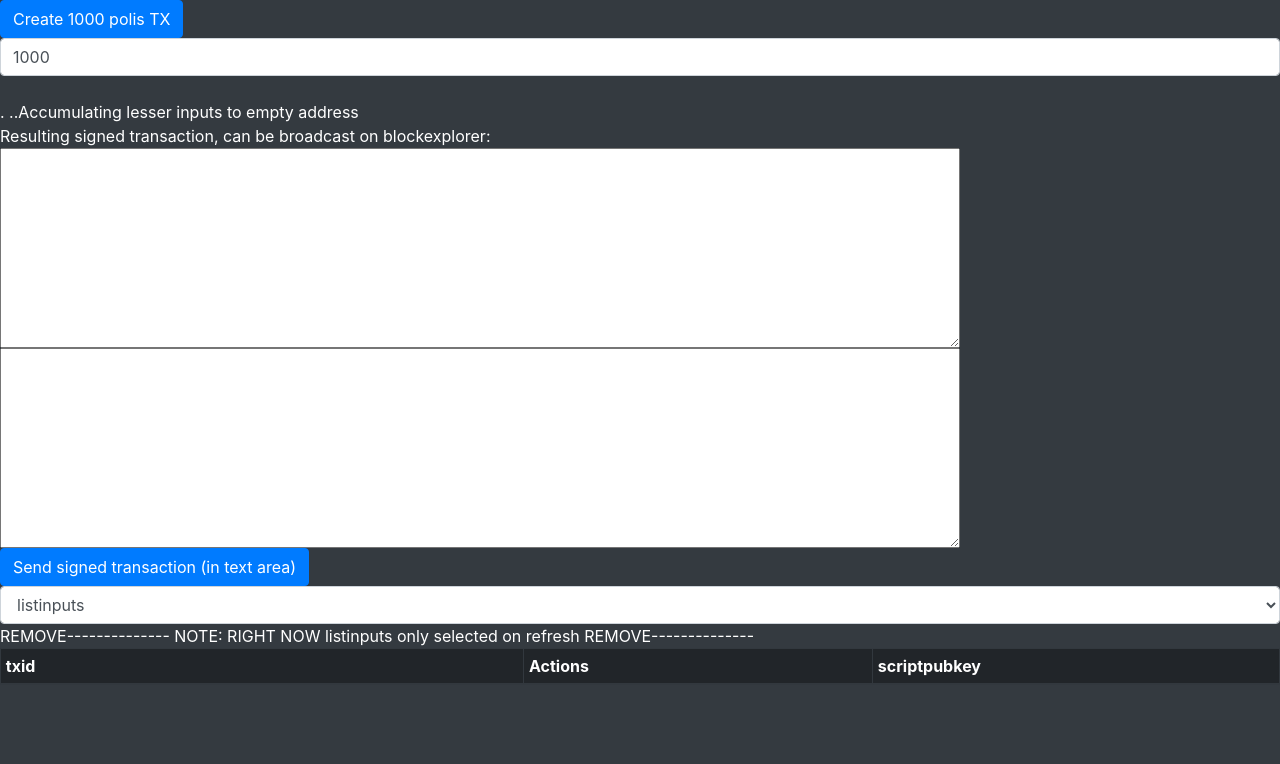
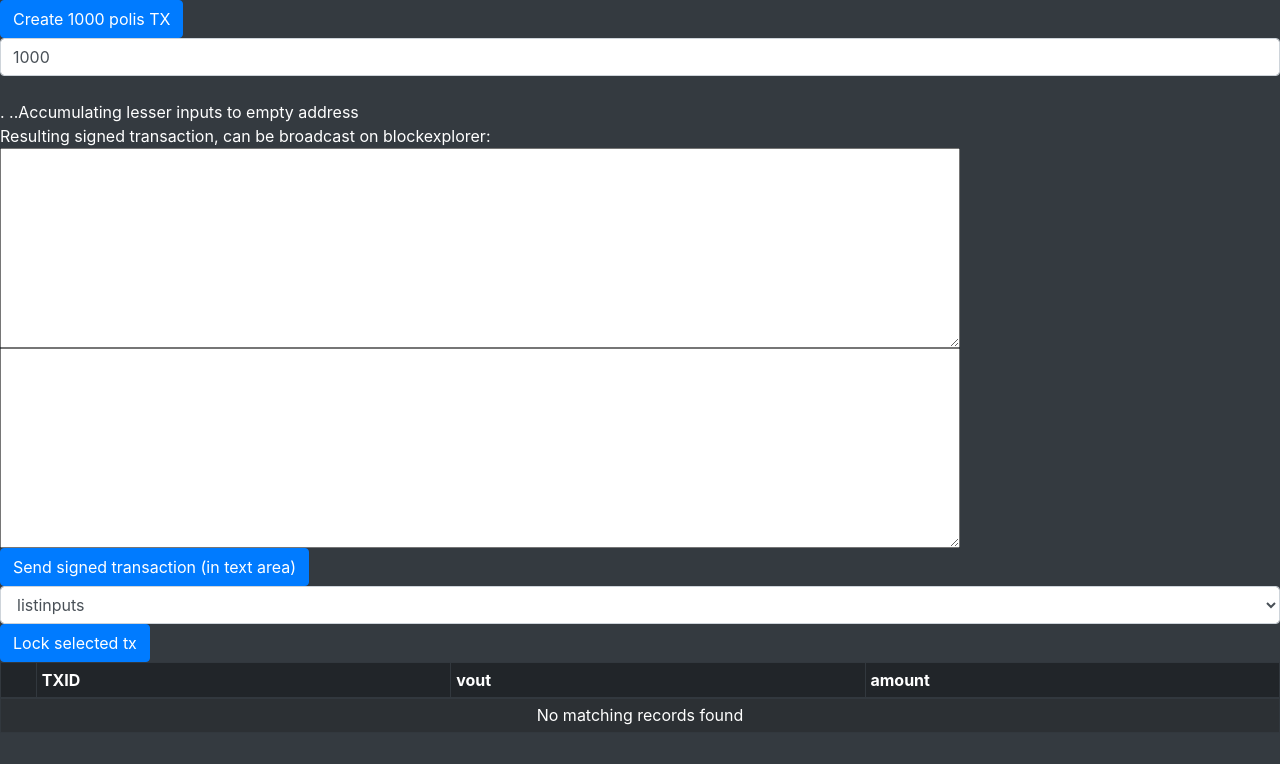
Before and after one commit to willll/masternodes, a Python web app: template templates/coincontrol.html in a window 1280 px wide. Shown: the top 764 px of the page. Run offline with Jinja, Linux system fonts and the light colour scheme; the template is opened without the code that fills it, so the values that code supplies are empty.

Commit message:
- added list unspent as a selectable table using this: https://examples.bootstrap-table.com/#options/id-field.html
- allow lock of selected input from list of unspent

very fragile but does something...

```diff
--- a/templates/coincontrol.html
+++ b/templates/coincontrol.html
@@ -63,30 +63,30 @@ Resulting signed transaction, can be broadcast on blockexplorer:<br>
     <option selected id='listinputs'>listinputs</option>
     <option id='listaddressgroupings'>listaddressgroupings</option>
 </select>
-REMOVE--------------
-NOTE: RIGHT NOW listinputs only selected on refresh
-REMOVE--------------
-<table id="inputsTable" class=" table table-striped table-bordered table-dark table-sm table-hover">
-    <caption></caption>
+
+<form>
+    <button id="lockTx" type="button" class="btn btn-primary">Lock selected tx</button>
+    <table id="inputsTable"
+            data-toggle="table"
+            data-select-item-name="txid"
+            data-url="/local/listinputs"
+            class="table table-striped table-bordered table-dark table-sm table-hover">
         <thead>
             <tr>
-        <th scope="col" style="width:45%">txid</th>
-        <th scope="col" style="width:30%">Actions</th>
-        <th scope="col" style="width:35%">scriptpubkey</th>
+                <th data-radio="true"></th>
+                <th data-field="txid" width="40%">TXID</th>
+                <th data-field="vout">vout</th>
+                <th data-field="amount">amount</th>
             </tr>
         </thead>
-    <tbody>
-    {% for item in inputs %}
-    <tr id="row_{{ item.idx }}">
-        <th scope="row" >{{item.txid}}<br> vout: {{item.vout}}<br> conf: {{item.confirmations}}</th>
-        <td title="{{item.address}}">{{item.address}} <br> amount: {{item.amount}}</td>
-        <td title="{{item.scriptPubKey}}">{{item.scriptPubKey}}<br>solvable:{{item.solvable}} / spendable: {{item.spendable}}<br>{{item.ps_rounds}} </td>
-    </tr>
-    {% endfor %}
-    </tbody>
     </table>
+</form>
 
-<table id="otherTable" class=" table table-striped table-bordered table-dark table-sm table-hover">
+
+<table id="otherTable"
+       data-toggle="table"
+       data-url="/local/listaddressgroupings"
+       class="table table-striped table-bordered table-dark table-sm table-hover">
     <caption></caption>
     <thead>
         <tr>
@@ -99,21 +99,28 @@ REMOVE--------------
 <br/>
 <script type=text/javascript>
 
-    function getInputs()
-    {
+    $('.action').bind('change', function(data){
+            $('#otherTable').toggle()
+            $('#inputsTable').toggle()
+    })
+    $('#lockTx').bind('click', function(){
+        /*
+        TODO: Shouldbe a better way to get this
+        */
+        txid = $('tr.selected td')[1].innerText
+        vout = $('tr.selected td')[2].innerText
+
+        if( txid == ''){
+            alert("Select input, then chose tx first !")
+            return;
         }
 
-    $('.action').bind('change', function(data){
+        lock = "false"
 
-        rest = "/local/listaddressgroupings"
+        rest = "/local/lockunspent/"+txid+"/"+vout+"/"+lock
         $.getJSON(rest, {}, function(result){
-            $('#inputsTable').hide()
-            $('#otherTable').bootstrapTable({
-                data: result
-            });
-            $('#otherTable').show()
+            $('#detailsTx').append("Tx ID (masternode output..):"+result.txid)
         })
-
     })
 
     $('#sendTx').bind('click', function(){
@@ -127,7 +134,7 @@ REMOVE--------------
 
         rest = "/local/send_tx/"+hex
         $.getJSON(rest, {}, function(result){
-            $('#detailsTx').append("Tx ID (masternode output..):"+result.txid)
+            $('#detailsTx').append("\nTx ID (masternode output..):"+result.txid)
         })
     })
 
```
Also changed, not shown: Polis/rpc.py (+6 -5 lines), rest.py (+35 -4 lines). Lines whose indentation alone changed are shown as unchanged.
